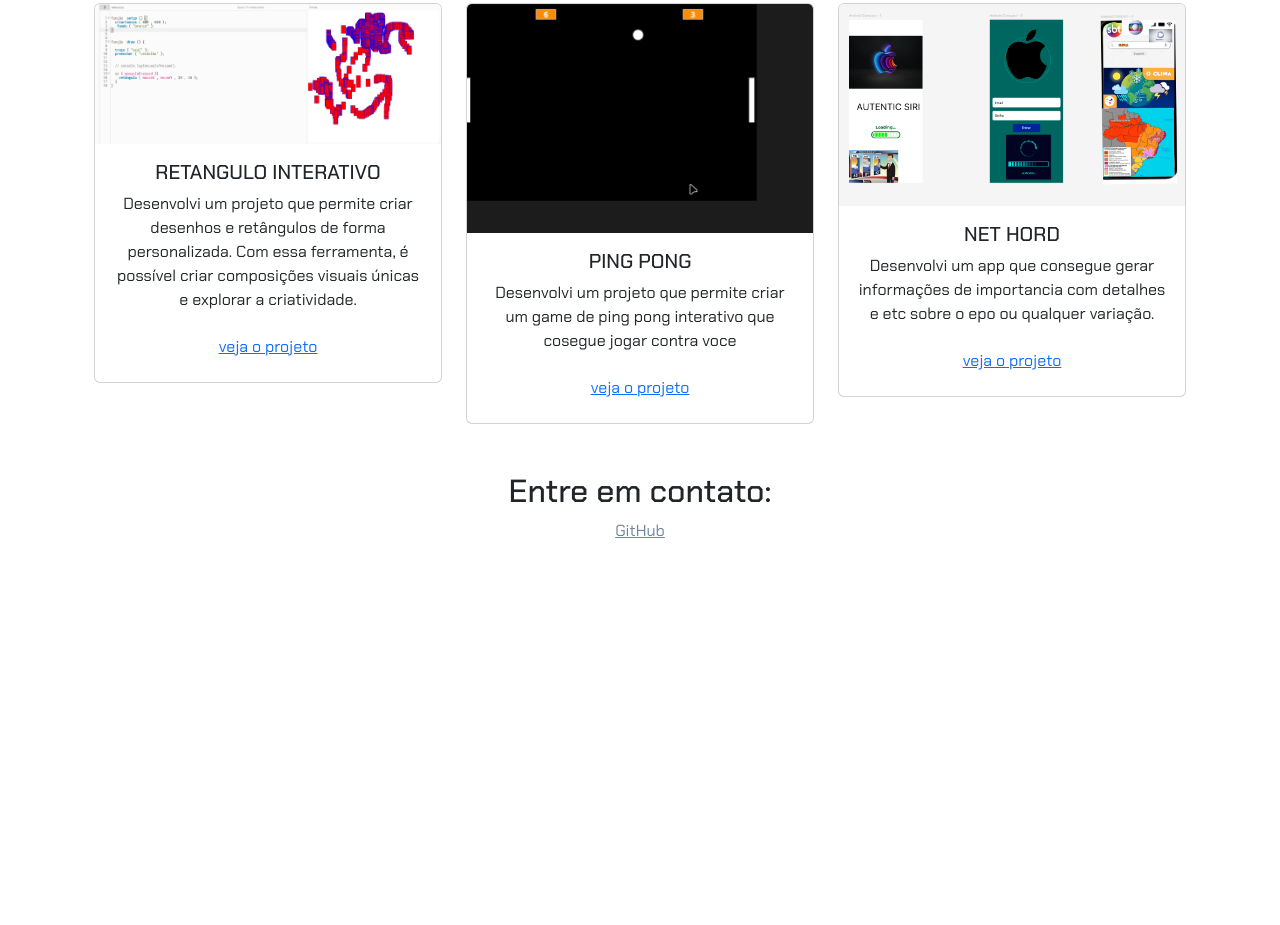
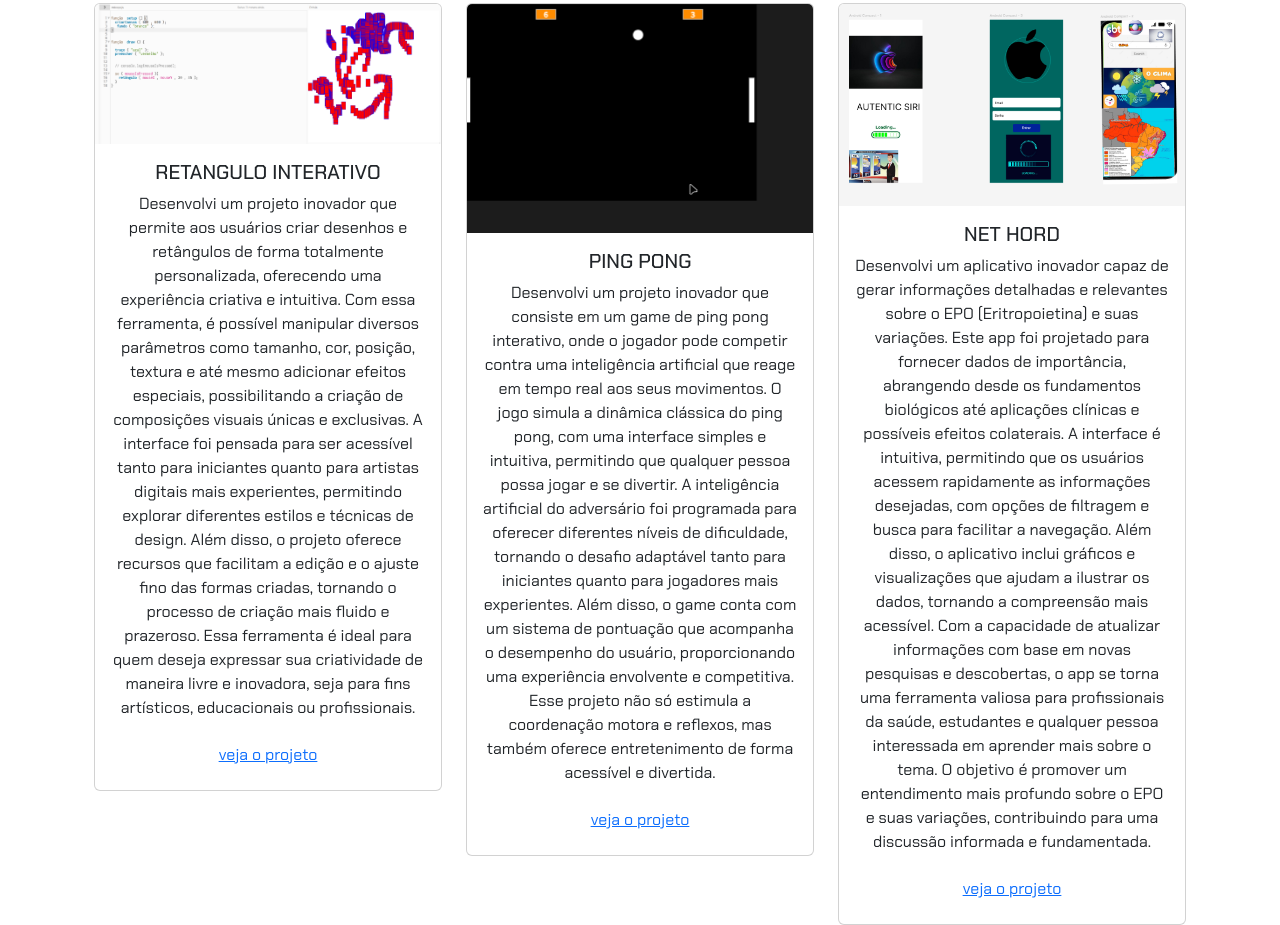
Before and after one commit to joao916/portifolio-joao-paulo, a plain HTML site: page index.html in a window 1280 px wide. Shown: the part 641-1566 px from the top of the page. Before the commit the page ends 1248 px from the top, so only its background shows below. Drawn offline with nearby package versions, Linux system fonts and the light colour scheme.

Commit message:
29/07/2025

```diff
--- a/index.html
+++ b/index.html
@@ -44,9 +44,15 @@
                             alt="retangulos vermelhos que formam imagens">
                         <div class="card-body">
                             <h5 class="card-title">RETANGULO INTERATIVO</h5>
-                            <p class="card-text">Desenvolvi um projeto que permite criar desenhos e retângulos de forma
-                                personalizada. Com essa ferramenta, é possível criar composições visuais únicas e
-                                explorar a criatividade. </p>
+                            <p class="card-text">Desenvolvi um projeto inovador que permite aos usuários criar desenhos
+                                 e retângulos de forma totalmente personalizada, oferecendo uma experiência criativa e intuitiva.
+                                  Com essa ferramenta, é possível manipular diversos parâmetros como tamanho, cor, posição,
+                                   textura e até mesmo adicionar efeitos especiais, possibilitando a criação de composições
+                                    visuais únicas e exclusivas. A interface foi pensada para ser acessível tanto para iniciantes
+                                    quanto para artistas digitais mais experientes, permitindo explorar diferentes estilos e técnicas de design.
+                                     Além disso, o projeto oferece recursos que facilitam a edição e o ajuste fino das formas criadas,
+                                      tornando o processo de criação mais fluido e prazeroso. Essa ferramenta é ideal para quem deseja
+                                      expressar sua criatividade de maneira livre e inovadora, seja para fins artísticos, educacionais ou profissionais. </p>
                             <button type="button" class="btn btn-link" data-bs-toggle="modal"
                                 data-bs-target="#modal1">veja o projeto </button>
                         </div>
@@ -60,8 +66,14 @@
                         <img src="joao.png" class="card-img-top" alt="...">
                         <div class="card-body">
                             <h5 class="card-title">PING PONG</h5>
-                            <p class="card-text">Desenvolvi um projeto que permite criar um game de ping pong interativo
-                                que cosegue jogar contra voce</p>
+                            <p class="card-text">Desenvolvi um projeto inovador que consiste em um game de ping pong interativo,
+                                 onde o jogador pode competir contra uma inteligência artificial que reage em tempo real aos seus movimentos.
+                                  O jogo simula a dinâmica clássica do ping pong, com uma interface simples e intuitiva, permitindo que qualquer pessoa possa jogar e se divertir.
+                                   A inteligência artificial do adversário foi programada para oferecer diferentes níveis de dificuldade,
+                                    tornando o desafio adaptável tanto para iniciantes quanto para jogadores mais experientes.
+                                     Além disso, o game conta com um sistema de pontuação que acompanha o desempenho do usuário,
+                                      proporcionando uma experiência envolvente e competitiva.
+                                 Esse projeto não só estimula a coordenação motora e reflexos, mas também oferece entretenimento de forma acessível e divertida.</p>
                             <button type="button" class="btn btn-link" data-bs-toggle="modal"
                                 data-bs-target="#modal2">veja o projeto </button>
                         </div>
@@ -76,8 +88,16 @@
                         <img src="igooooooo.png" class="card-img-top" alt="...">
                         <div class="card-body">
                             <h5 class="card-title">NET HORD</h5>
-                            <p class="card-text">Desenvolvi um app que consegue gerar informações de importancia com
-                                detalhes e etc sobre o epo ou qualquer variação. </p>
+                            <p class="card-text">
+Desenvolvi um aplicativo inovador capaz de gerar informações detalhadas e relevantes sobre o EPO (Eritropoietina) e suas variações.
+ Este app foi projetado para fornecer dados de importância, abrangendo desde os fundamentos biológicos até aplicações clínicas e possíveis efeitos colaterais.
+ A interface é intuitiva, permitindo que os usuários acessem rapidamente as informações desejadas, com opções de filtragem e busca para facilitar a navegação.
+Além disso, o aplicativo inclui gráficos e visualizações que ajudam a ilustrar os dados, tornando a compreensão mais acessível.
+Com a capacidade de atualizar informações com base em novas pesquisas e descobertas, o app se torna uma ferramenta valiosa para profissionais da saúde,
+estudantes e qualquer pessoa interessada em aprender mais sobre o tema. O objetivo é promover um entendimento mais profundo sobre o EPO e suas variações,
+ contribuindo para uma discussão informada e fundamentada.
+
+ </p>
                             <button type="button" class="btn btn-link" data-bs-toggle="modal"
                                 data-bs-target="#modal3">veja o projeto </button>
                         </div>
@@ -126,10 +146,14 @@
                     </div>
                     <div class="modal-body">
                         <p>
-                            Ele funciona da seguinte forma:
-
-                           Desenvolvi um projeto que permite criar um game de ping pong interativo
-                                que cosegue jogar contra voce
+                            Desenvolvi um projeto inovador que consiste em um game de ping pong interativo,
+                                 onde o jogador pode competir contra uma inteligência artificial que reage em tempo real aos seus movimentos.
+                                  O jogo simula a dinâmica clássica do ping pong, com uma interface simples e intuitiva, permitindo que qualquer pessoa possa jogar e se divertir.
+                                   A inteligência artificial do adversário foi programada para oferecer diferentes níveis de dificuldade,
+                                    tornando o desafio adaptável tanto para iniciantes quanto para jogadores mais experientes.
+                                     Além disso, o game conta com um sistema de pontuação que acompanha o desempenho do usuário,
+                                      proporcionando uma experiência envolvente e competitiva.
+                                 Esse projeto não só estimula a coordenação motora e reflexos, mas também oferece entretenimento de forma acessível e divertida.
 
                         </p>
                         <img src="joao.png" class="card-img-top" alt="...">
@@ -156,8 +180,13 @@
                         <p>
                             Ele funciona da seguinte forma:
 
-                         Desenvolvi um app que consegue gerar informações de importancia com
-                                detalhes e etc sobre o epo ou qualquer variação.
+                     Desenvolvi um aplicativo inovador capaz de gerar informações detalhadas e relevantes sobre o EPO (Eritropoietina) e suas variações.
+ Este app foi projetado para fornecer dados de importância, abrangendo desde os fundamentos biológicos até aplicações clínicas e possíveis efeitos colaterais.
+ A interface é intuitiva, permitindo que os usuários acessem rapidamente as informações desejadas, com opções de filtragem e busca para facilitar a navegação.
+Além disso, o aplicativo inclui gráficos e visualizações que ajudam a ilustrar os dados, tornando a compreensão mais acessível.
+Com a capacidade de atualizar informações com base em novas pesquisas e descobertas, o app se torna uma ferramenta valiosa para profissionais da saúde,
+estudantes e qualquer pessoa interessada em aprender mais sobre o tema. O objetivo é promover um entendimento mais profundo sobre o EPO e suas variações,
+ contribuindo para uma discussão informada e fundamentada.
 
                         </p>
                         <img src="igooooooo.png" class="card-img-top" alt="...">
```
